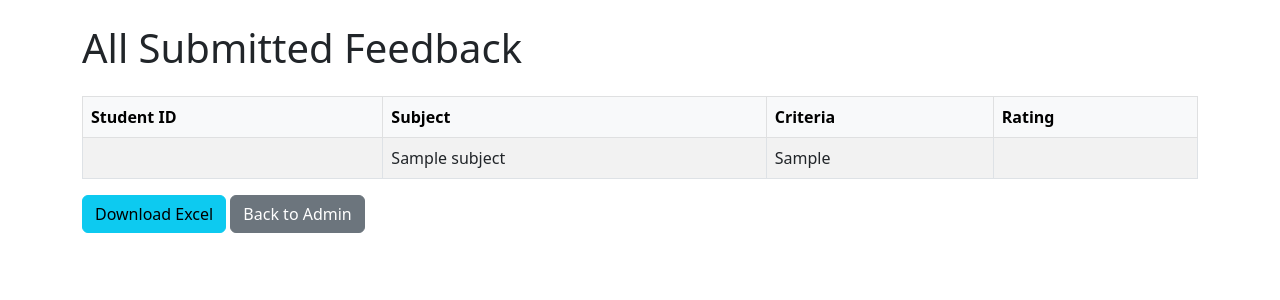
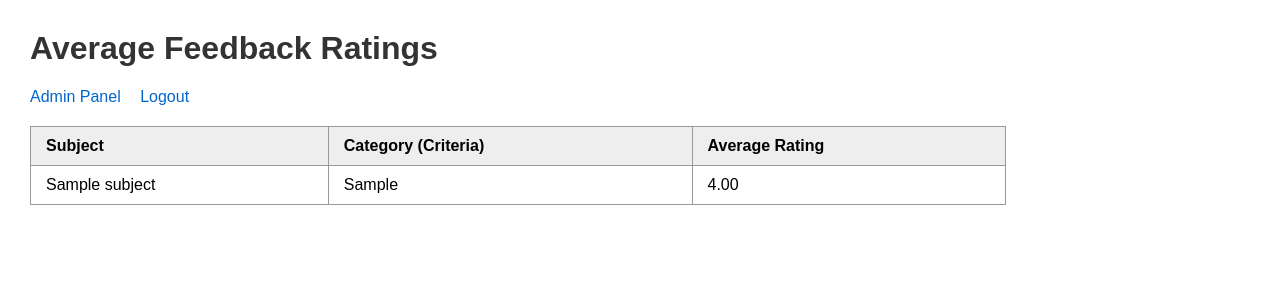
Before and after one commit to Yuvaraj-Naicker/EasyFeedback, a Flask app: page /view_feedback in a window 1280 px wide. Shown: the top 300 px of the page. Run offline with Flask 3, Linux system fonts and the light colour scheme; the visitor is signed in with stand-in values (Sample User, id 1); tables that the repository leaves empty hold one stand-in row (values such as "Sample post").

Commit message:
view_feedback.html

```diff
--- a/templates/view_feedback.html
+++ b/templates/view_feedback.html
@@ -1,37 +1,75 @@
 <!DOCTYPE html>
 <html lang="en">
 <head>
-    <meta charset="UTF-8">
-    <title>All Feedback</title>
-    <link rel="stylesheet" href="https://cdn.jsdelivr.net/npm/bootstrap@5.3.0/dist/css/bootstrap.min.css">
+    <meta charset="UTF-8" />
+    <meta name="viewport" content="width=device-width, initial-scale=1" />
+    <title>View Feedback - Average Ratings</title>
+    <style>
+        body {
+            font-family: Arial, sans-serif;
+            margin: 30px;
+        }
+        h1 {
+            color: #333;
+        }
+        table {
+            border-collapse: collapse;
+            width: 80%;
+            margin-top: 20px;
+        }
+        th, td {
+            border: 1px solid #999;
+            padding: 10px 15px;
+            text-align: left;
+        }
+        th {
+            background-color: #eee;
+        }
+        tr:nth-child(even) {
+            background-color: #f8f8f8;
+        }
+        .nav-links {
+            margin-bottom: 20px;
+        }
+        .nav-links a {
+            margin-right: 15px;
+            text-decoration: none;
+            color: #0066cc;
+        }
+        .nav-links a:hover {
+            text-decoration: underline;
+        }
+    </style>
 </head>
-<body class="container mt-4">
+<body>
+    <h1>Average Feedback Ratings</h1>
 
-<h1 class="mb-4">All Submitted Feedback</h1>
+    <div class="nav-links">
+        <a href="{{ url_for('admin') }}">Admin Panel</a>
+        <a href="{{ url_for('logout') }}">Logout</a>
+    </div>
 
-<table class="table table-striped table-bordered">
-    <thead class="table-light">
+    {% if feedbacks %}
+    <table>
+        <thead>
             <tr>
-            <th>Student ID</th>
                 <th>Subject</th>
-            <th>Criteria</th>
-            <th>Rating</th>
+                <th>Category (Criteria)</th>
+                <th>Average Rating</th>
             </tr>
         </thead>
         <tbody>
-    {% for fb in feedbacks %}
+            {% for row in feedbacks %}
             <tr>
-            <td>{{ fb.student_id }}</td>
-            <td>{{ fb.subject }}</td>
-            <td>{{ fb.criteria }}</td>
-            <td>{{ fb.rating }}</td>
+                <td>{{ row.subject }}</td>
+                <td>{{ row.criteria }}</td>
+                <td>{{ "%.2f"|format(row.avg_rating) }}</td>
             </tr>
             {% endfor %}
         </tbody>
     </table>
-
-<a href="/export_excel" class="btn btn-info">Download Excel</a>
-<a href="/admin" class="btn btn-secondary">Back to Admin</a>
-
+    {% else %}
+        <p>No feedback data available.</p>
+    {% endif %}
 </body>
 </html>
```
Lines whose indentation alone changed are shown as unchanged.
